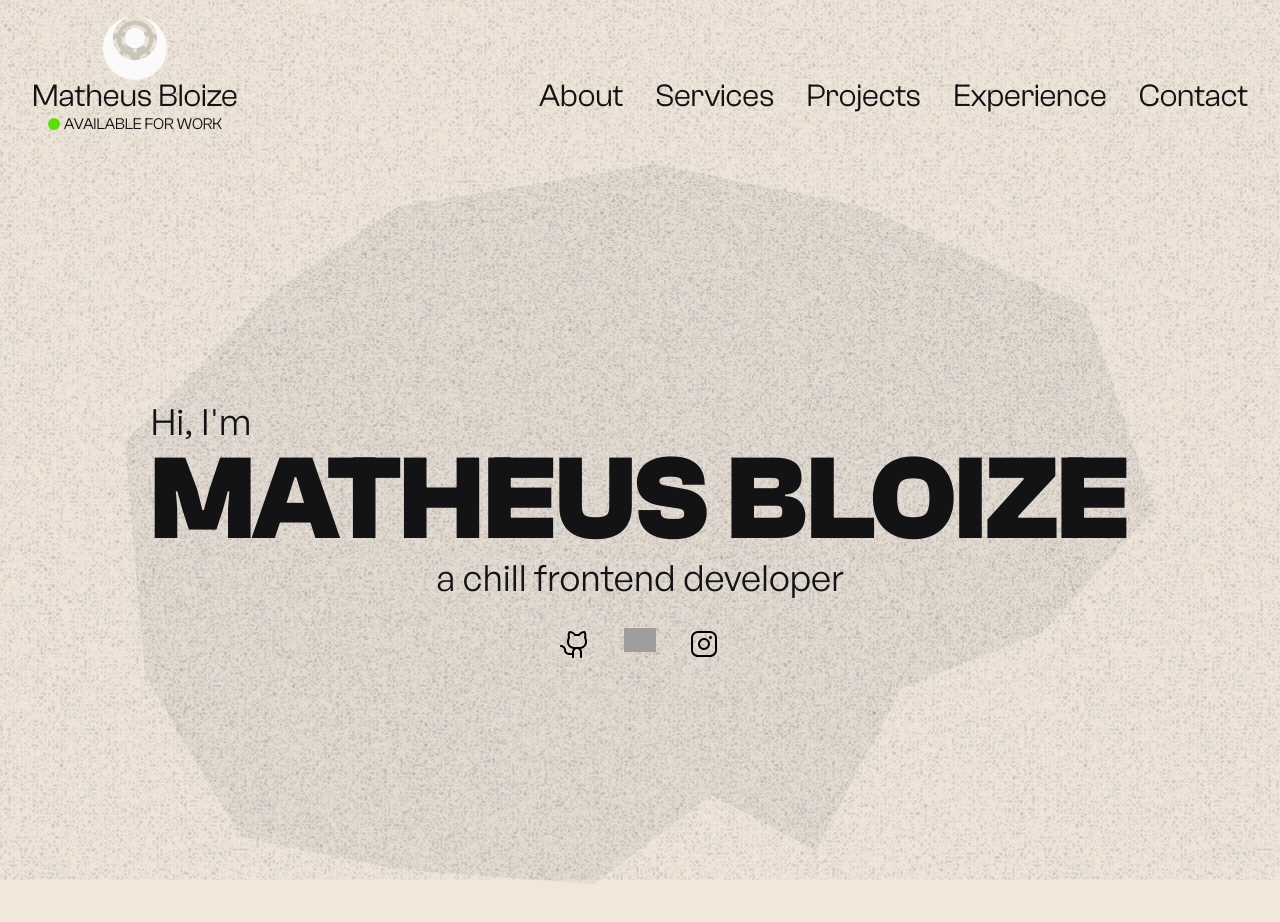
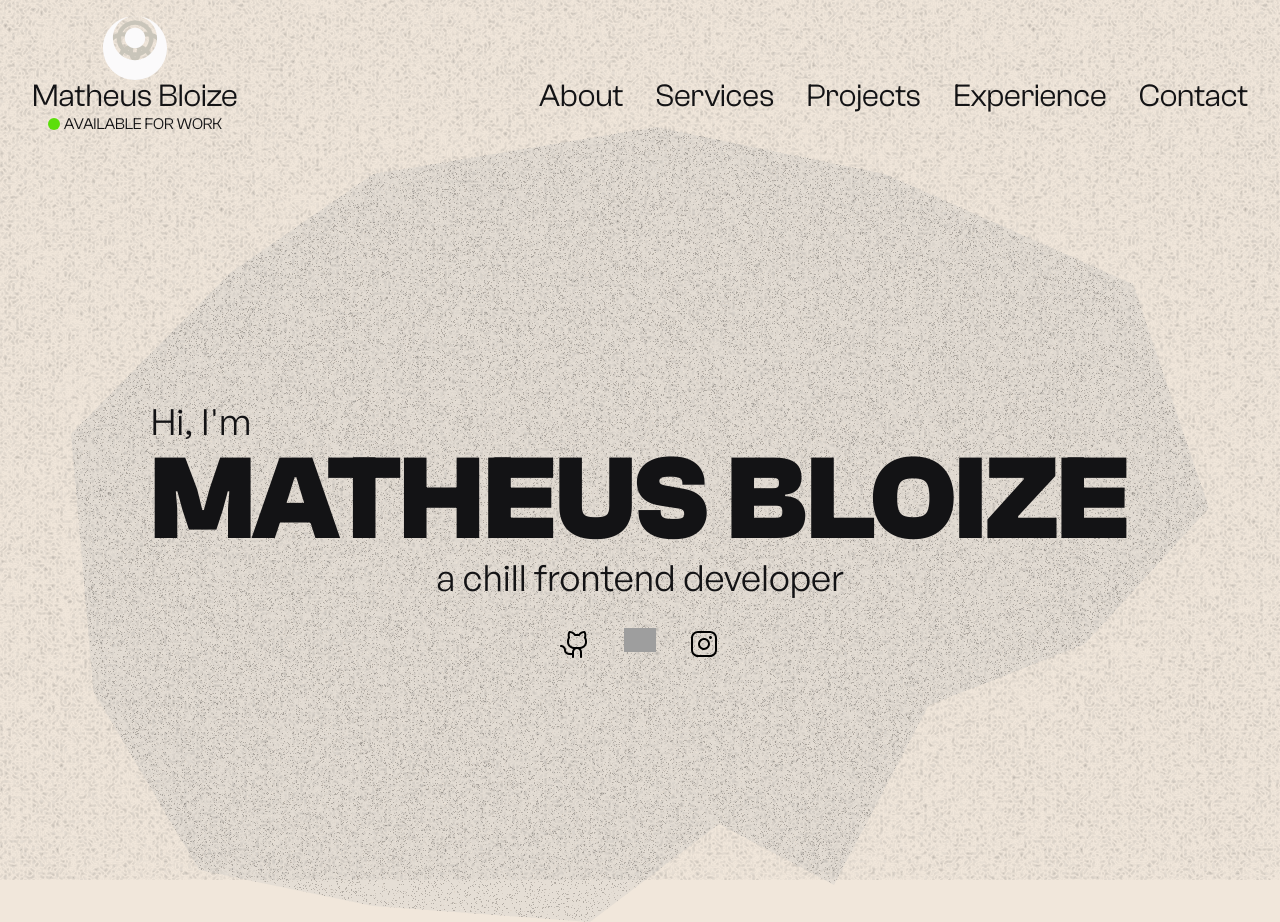
Before and after one commit to matheusbloize/portfolio, a Next.js app: page / in a window 1280 px wide. Before the commit the page ends 884 px from the top, so only its background shows below. Built offline with nearby package versions, Linux system fonts and the light colour scheme; grey boxes are pictures that could not be loaded.

Commit message:
test: brain svg to webp perf test

```diff
--- a/src/components/Hero.tsx
+++ b/src/components/Hero.tsx
@@ -1,6 +1,7 @@
 import Image from "next/image";
 
-import brain from "@/assets/images/brain.svg";
+import brain from "@/assets/images/brain.webp";
+// import brain from "@/assets/images/brain.svg";
 import github from "@/assets/images/github.svg";
 import instagram from "@/assets/images/instagram.svg";
 import linkedin from "@/assets/images/linkedin.svg";
@@ -10,7 +11,7 @@ const Hero = () => {
     <section className="relative flex flex-col items-center justify-center w-full px-4 md:px-0">
       <Image
         // className="absolute -z-10 [transform:translate(0,3%);]"
-        className="absolute -z-10 [transform:translate(0,1.5em);] h-[90vh]"
+        className="absolute -z-10 [transform:translate(0,1.5em);]"
         src={brain}
         alt="Brain Shape."
         width={1138}
```
Also changed, not shown: src/assets/images/brain.webp (added).
